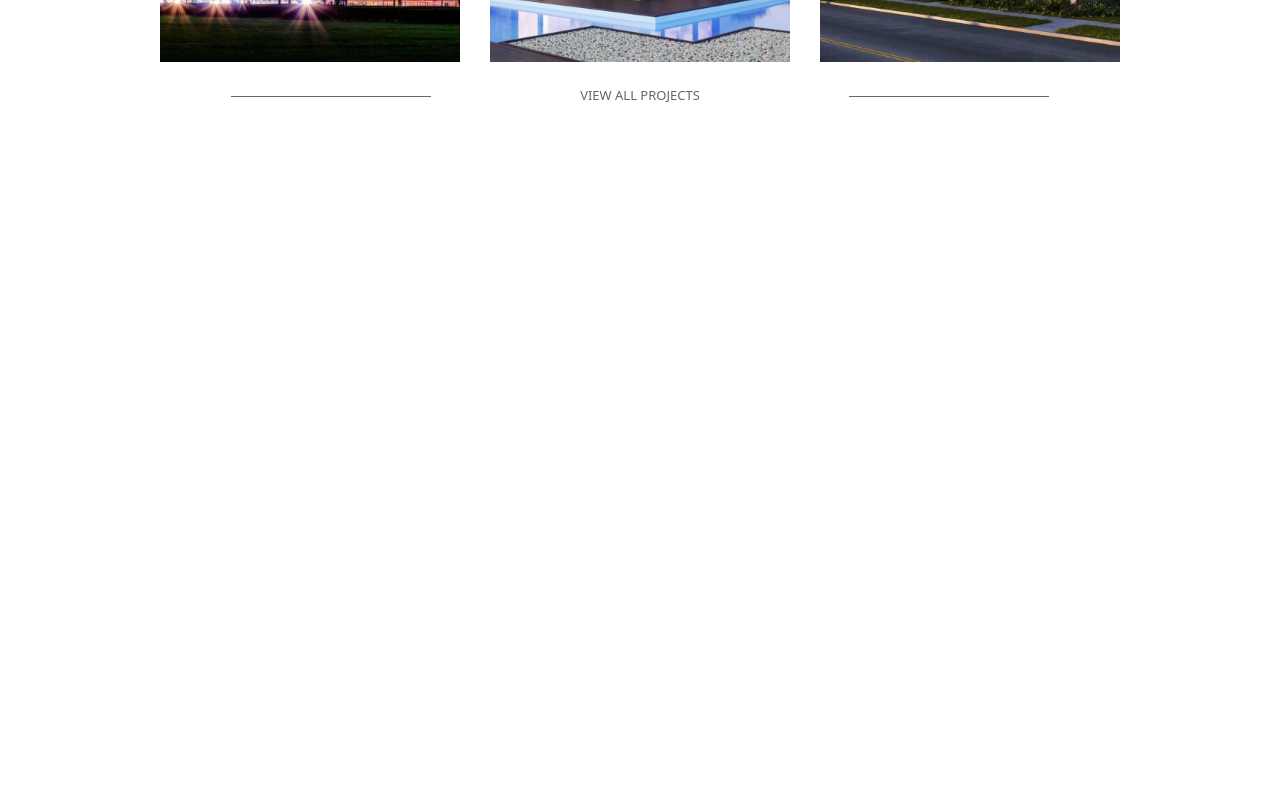
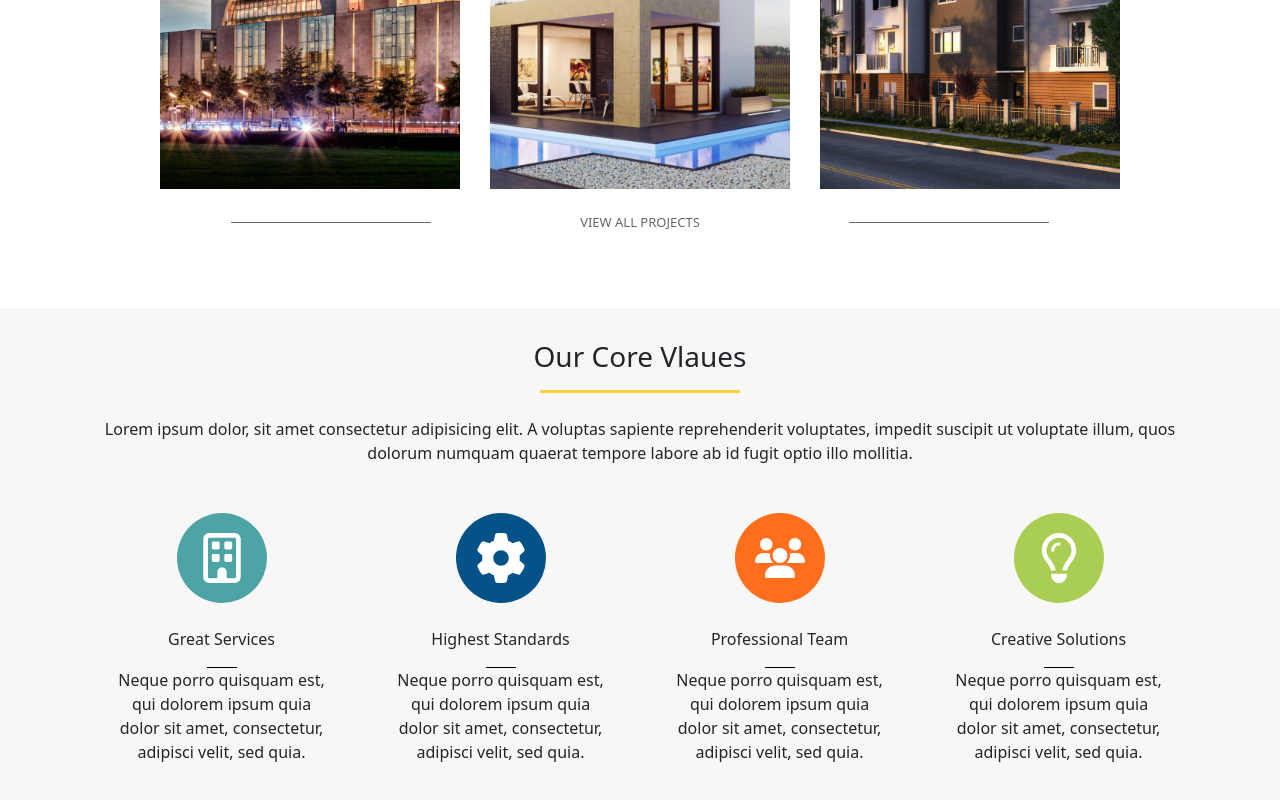
Before and after one commit to RiccardoSignorini/proj-html-vuejs, a Vue app: page / in a window 1280 px wide. Shown: the part 1366-2166 px from the top of the page. Before the commit the page ends 1496 px from the top, so only its background shows below. Built offline with nearby package versions, Linux system fonts and the light colour scheme.

Commit message:
quarto componente main

```diff
--- a/src/components/Main.vue
+++ b/src/components/Main.vue
@@ -2,6 +2,7 @@
     import MainComp1 from "./MainComp1.vue"
     import MainComp2 from "./MainComp2.vue"
     import MainComp3 from "./MainComp3.vue"
+    import MainComp4 from "./MainComp4.vue"
 
     export default{
         name: "Header",
@@ -9,6 +10,7 @@
             MainComp1,
             MainComp2,
             MainComp3,
+            MainComp4,
         }
     }
 </script>
@@ -20,6 +22,8 @@
     <MainComp2/>
     <!-- PARTE IMMAGINI PROGETTI -->
     <MainComp3/>
+    <!-- PARTE VALORI FONDAMENTALI -->
+    <MainComp4/>
 </template>
 
 <style scoped lang="scss">
--- a/src/components/MainComp1.vue
+++ b/src/components/MainComp1.vue
@@ -58,6 +58,8 @@
 
 <style scoped lang="scss">
     #main-first{
+        height: 500px;
+
         hr{
             width: 200px;
             background-color: #fed23f;
--- a/src/components/MainComp3.vue
+++ b/src/components/MainComp3.vue
@@ -37,6 +37,7 @@
 
 <style scoped lang="scss">
     #main-third{
+        height: 600px;
 
         hr{
             width: 200px;
--- /dev/null
+++ b/src/components/MainComp4.vue
@@ -0,0 +1,120 @@
+<!-- PARTE VALORI FONDAMENTALI -->
+
+<script>
+    export default{
+        name: "MainComp4",
+        data(){
+            return{
+                coreValues: [
+                    {
+                        icon: ["fa-regular", "building"],
+                        color: "aqua-green",
+                        title: "Great Services",
+                        text: "Neque porro quisquam est, qui dolorem ipsum quia dolor sit amet, consectetur, adipisci velit, sed quia."
+                    },
+                    {
+                        icon: ["fa-solid", "gear"],
+                        color: "blue",
+                        title: "Highest Standards",
+                        text: "Neque porro quisquam est, qui dolorem ipsum quia dolor sit amet, consectetur, adipisci velit, sed quia."
+                    },
+                    {
+                        icon: ["fa-solid", "users"],
+                        color: "orange",
+                        title: "Professional Team",
+                        text: "Neque porro quisquam est, qui dolorem ipsum quia dolor sit amet, consectetur, adipisci velit, sed quia."
+                    },
+                    {
+                        icon: ["fa-regular", "lightbulb"],
+                        color: "light-green",
+                        title: "Creative Solutions",
+                        text: "Neque porro quisquam est, qui dolorem ipsum quia dolor sit amet, consectetur, adipisci velit, sed quia."
+                    }
+                ]
+            }
+        }
+    }
+</script>
+
+<template>
+    <div id="main-fourth">
+        <div class="container text-center py-4">
+            <!-- PARTE TITOLO -->
+            <div>
+                <h3 class="py-2">Our Core Vlaues</h3>
+                <hr>
+                <p class="py-4">Lorem ipsum dolor, sit amet consectetur adipisicing elit. A voluptas sapiente reprehenderit voluptates, impedit suscipit ut voluptate illum, quos dolorum numquam quaerat tempore labore ab id fugit optio illo mollitia.</p>
+            </div>
+            <div class="d-flex">
+                <!-- CARD SINGOLA CICLATA -->
+                <div class="card text-center mx-3" v-for="(elem, index) in coreValues" :key="index">
+                    <font-awesome-icon :icon="elem.icon" size="2xl" class="my-2 icon" :class="elem.color"/>
+                    <div class="card-body">
+                        <p class="card-text">{{ elem.title }}</p>
+                        <hr>
+                        <p class="card-text">{{ elem.text }}</p>
+                    </div>
+                </div>
+            </div>
+        </div>
+    </div>
+</template>
+
+<style scoped lang="scss">
+    #main-fourth{
+        height: 600px;
+        background-color: #f7f7f7;
+
+        hr{
+            width: 200px;
+            background-color: #fed23f;
+            height: 3px;
+            opacity: 1;
+            border: 0;
+            margin: 0 auto;
+        }
+
+        .card{
+            background-color: #f7f7f7;
+            border: 0;
+
+            .icon{
+                display: inline;
+                width: 50px;
+                height: 50px;
+                padding: 20px;
+                border-radius: 100%;
+                color: white;
+                margin: 0 auto;
+            }
+
+            .aqua-green{
+                background-color: #4ea4a5;
+            }
+
+            .blue{
+                background-color: #045287;
+            }
+
+            .orange{
+                background-color: #fe6f1d;
+            }
+
+            .light-green{
+                background-color: #aacd54;
+            }
+
+            .card-body{
+
+                hr{
+                    width: 30px;
+                    margin: 0 auto;
+                    padding: 0;
+                    height: 1px;
+                    background-color: black;
+                }
+            }
+        }
+
+    }
+</style>
--- a/src/main.js
+++ b/src/main.js
@@ -17,6 +17,8 @@ import { faTruck } from '@fortawesome/free-solid-svg-icons'
 import { faSuitcase } from '@fortawesome/free-solid-svg-icons'
 import { faUsers } from '@fortawesome/free-solid-svg-icons'
 import { faGlobe } from '@fortawesome/free-solid-svg-icons'
-library.add(faBuilding, faArrowsRotate, faHouseChimney, faTruck, faSuitcase, faUsers, faGlobe)
+import { faGear } from '@fortawesome/free-solid-svg-icons'
+import { faLightbulb } from '@fortawesome/free-regular-svg-icons'
+library.add(faBuilding, faArrowsRotate, faHouseChimney, faTruck, faSuitcase, faUsers, faGlobe, faGear, faLightbulb)
 
 createApp(App).component('font-awesome-icon', FontAwesomeIcon).mount('#app')
```
